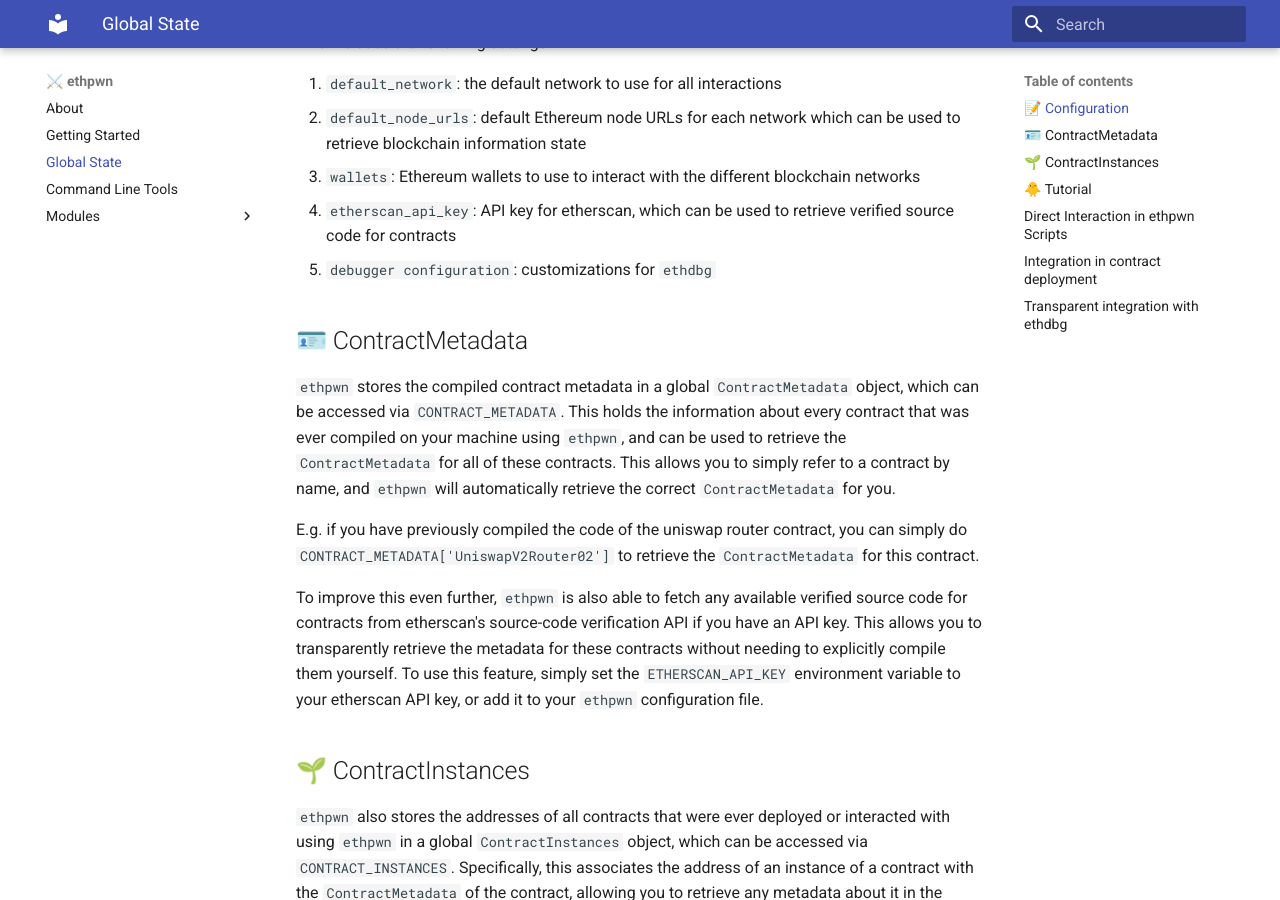
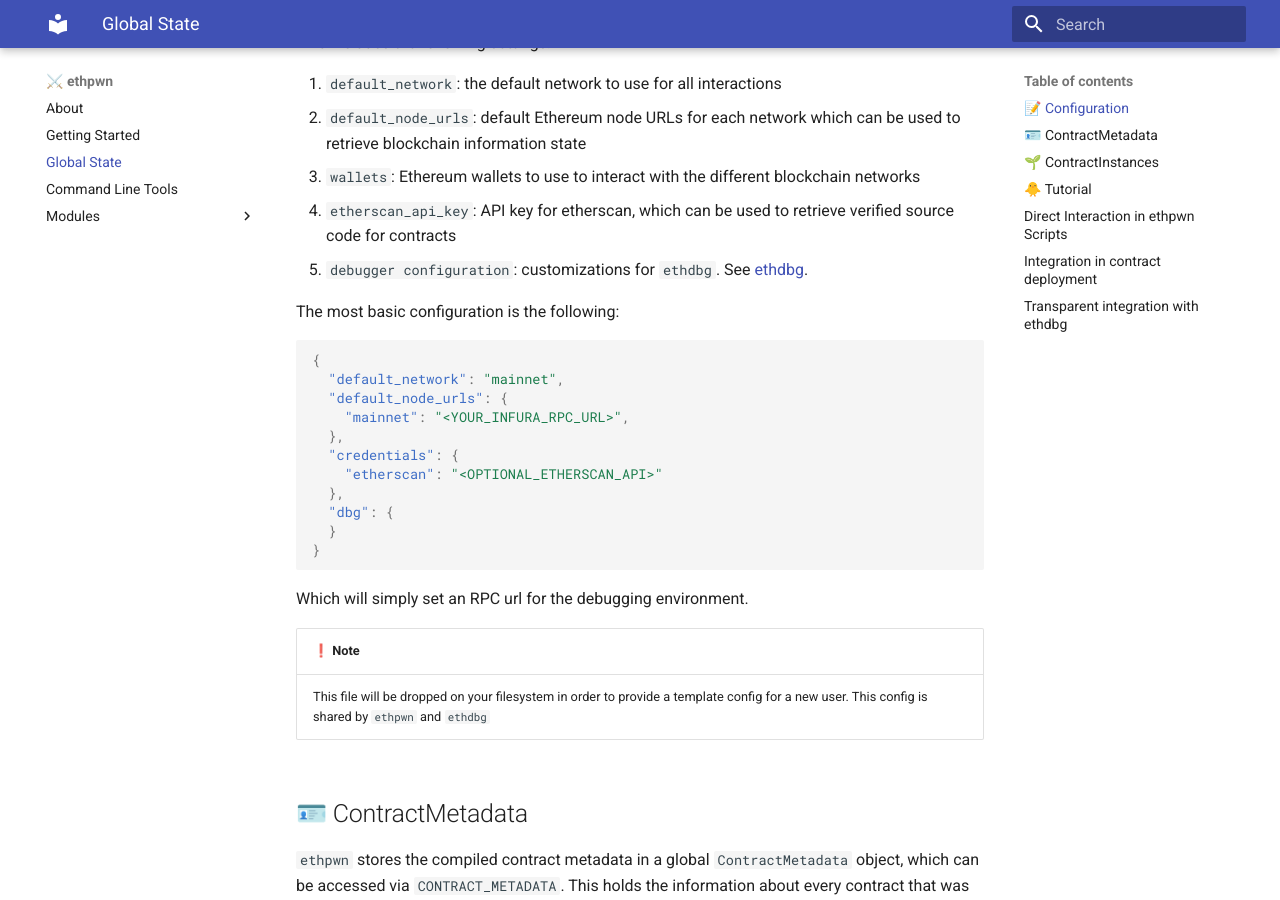
Before and after one commit to ethpwn/ethpwn, an MkDocs documentation site: the page built from docs/docs/ethpwn/global_state.md, in a window 1280 px wide and 900 px high, scrolled down 500 px. Built offline with MkDocs 1.6.1 and Material for MkDocs 9.7.7, drawn with Linux system fonts in a browser that asks for light colours.

Commit message:
fix doc
Signed-off-by: degrigis <degrigis@ucsb.edu>

````diff
--- a/docs/docs/ethpwn/global_state.md
+++ b/docs/docs/ethpwn/global_state.md
@@ -13,7 +13,29 @@ This includes the following settings:
 2. `default_node_urls`: default Ethereum node URLs for each network which can be used to retrieve blockchain information state
 3. `wallets`: Ethereum wallets to use to interact with the different blockchain networks
 4. `etherscan_api_key`: API key for etherscan, which can be used to retrieve verified source code for contracts
-5. `debugger configuration`: customizations for `ethdbg`
+5. `debugger configuration`: customizations for `ethdbg`. See [ethdbg](/ethdbg/usage/).
+
+The most basic configuration is the following:
+
+```json
+{
+  "default_network": "mainnet",
+  "default_node_urls": {
+    "mainnet": "<YOUR_INFURA_RPC_URL>",
+  },
+  "credentials": {
+    "etherscan": "<OPTIONAL_ETHERSCAN_API>"
+  },
+  "dbg": {
+  }
+}
+```
+
+Which will simply set an RPC url for the debugging environment.
+
+| ❗️ Note                                                              |
+|----------------------------------------------------------------------|
+| This file will be dropped on your filesystem in order to provide a template config for a new user. This config is shared by `ethpwn` and `ethdbg`|
 
 ## 🪪 ContractMetadata
 `ethpwn` stores the compiled contract metadata in a global `ContractMetadata` object, which can be accessed via `CONTRACT_METADATA`.
````
